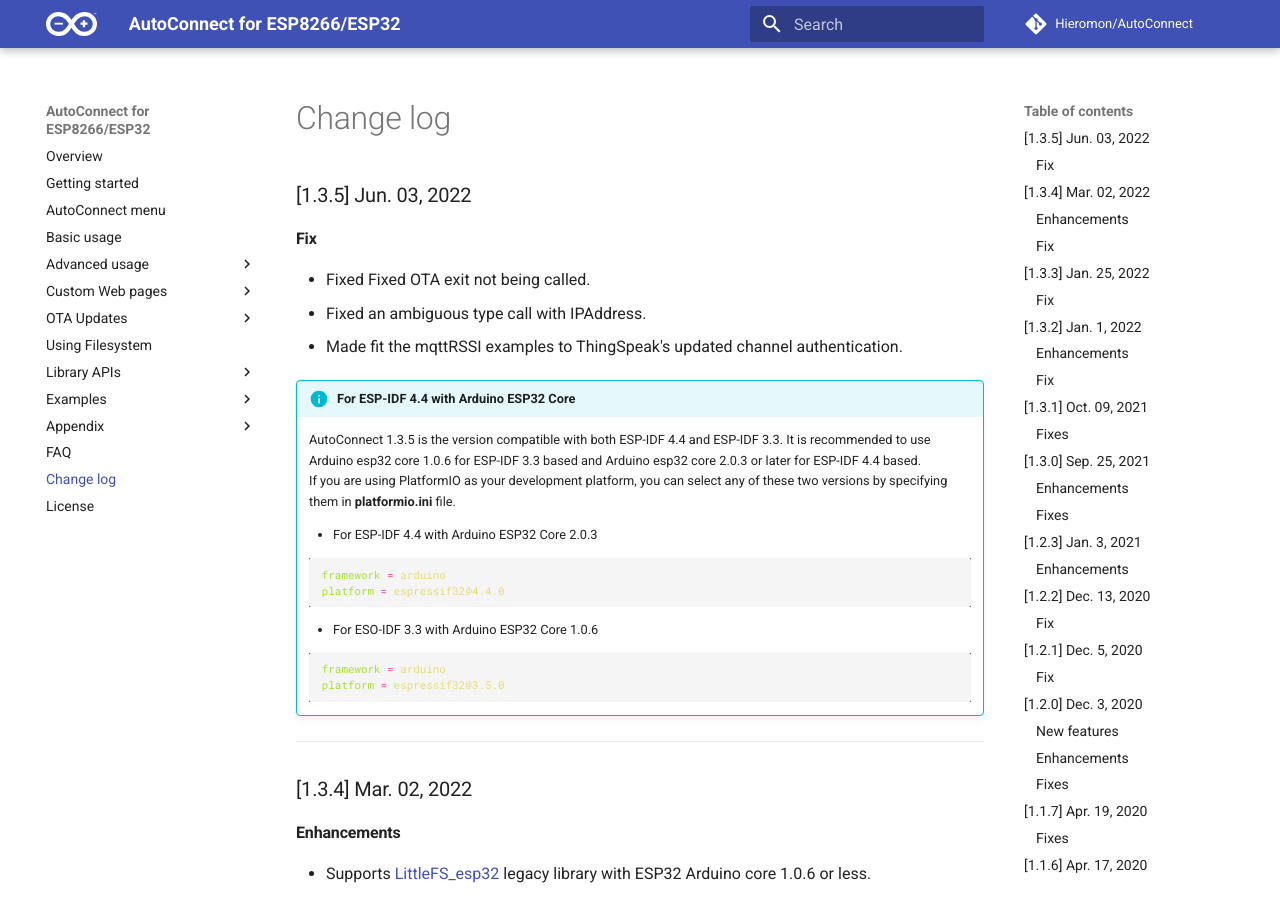
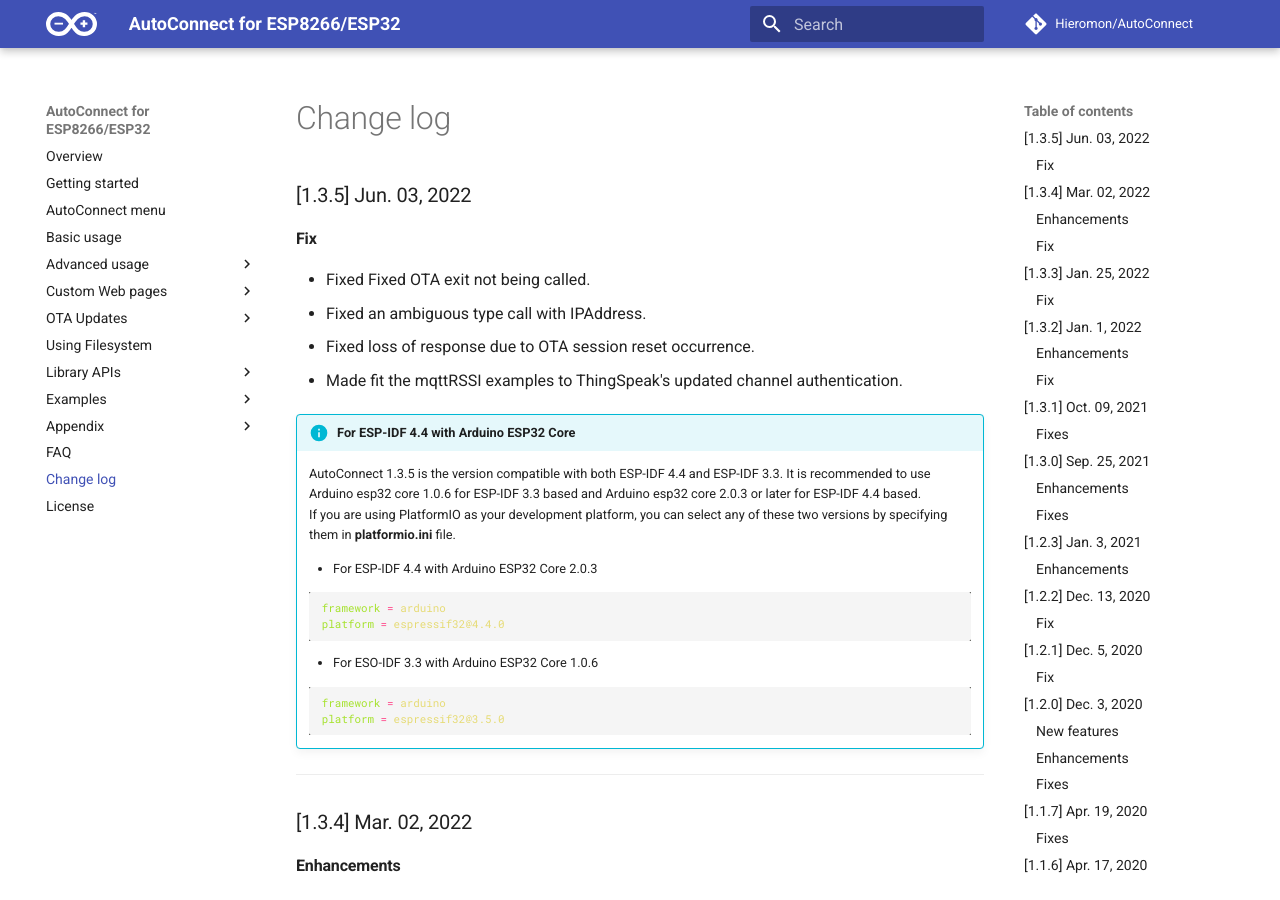
Before and after one commit to Hieromon/AutoConnect, an MkDocs documentation site: the page built from mkdocs/changelog.md, in a window 1280 px wide and 900 px high. Built offline with MkDocs 1.6.1 and Material for MkDocs 9.7.7, drawn with Linux system fonts in a browser that asks for light colours; nearby versions of some CDN libraries; comment, search, counter and statistics services are not loaded.

Commit message:
Fixed loss of response due to OTA session reset occurrence.

```diff
--- a/mkdocs/changelog.md
+++ b/mkdocs/changelog.md
@@ -4,6 +4,7 @@
 
 - Fixed Fixed OTA exit not being called.
 - Fixed an ambiguous type call with IPAddress.
+- Fixed loss of response due to OTA session reset occurrence.
 - Made fit the mqttRSSI examples to ThingSpeak's updated channel authentication.
 
 !!! info "For ESP-IDF 4.4 with Arduino ESP32 Core"
```
Also changed, not shown: README.md (+1 -0 lines).
